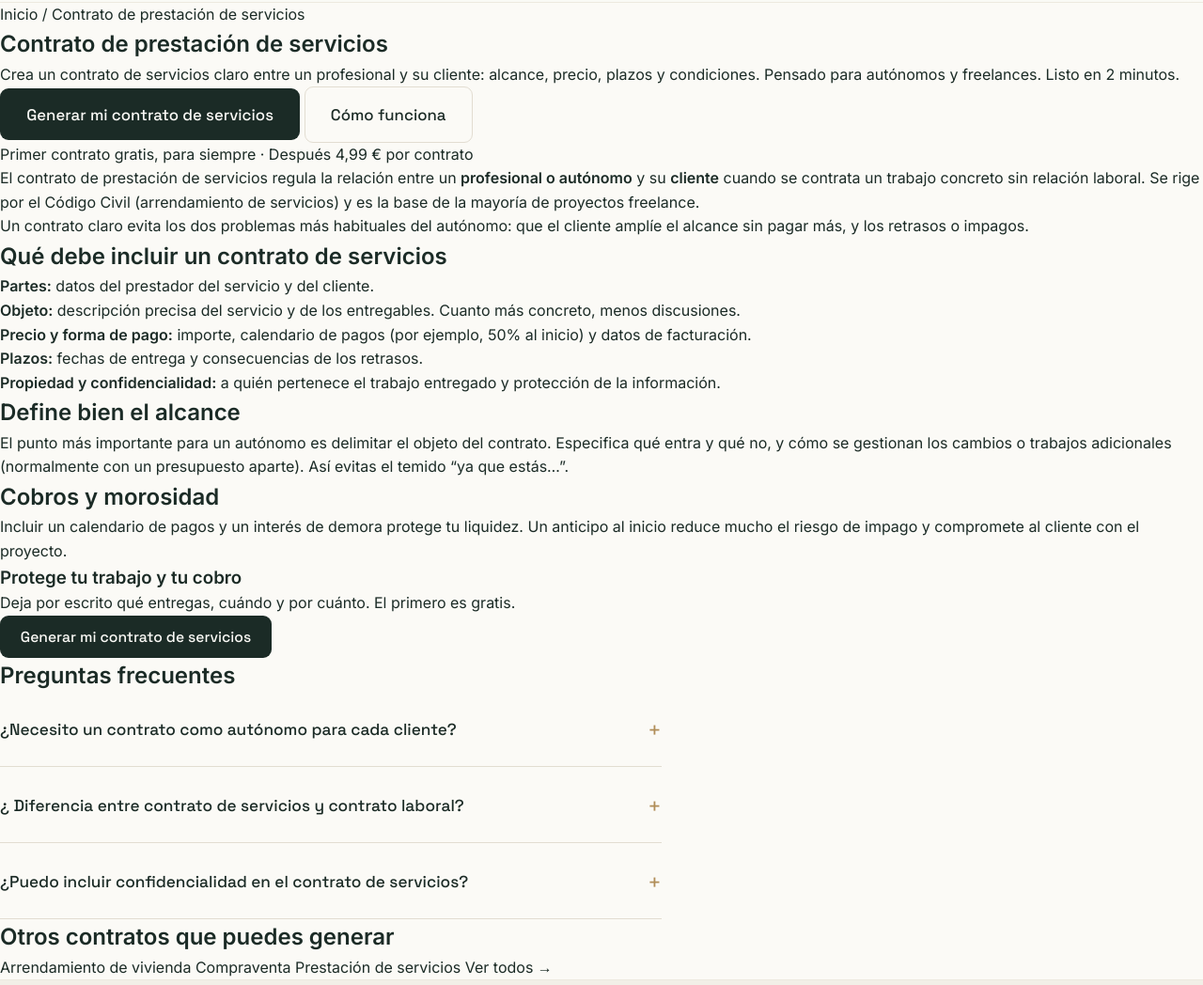
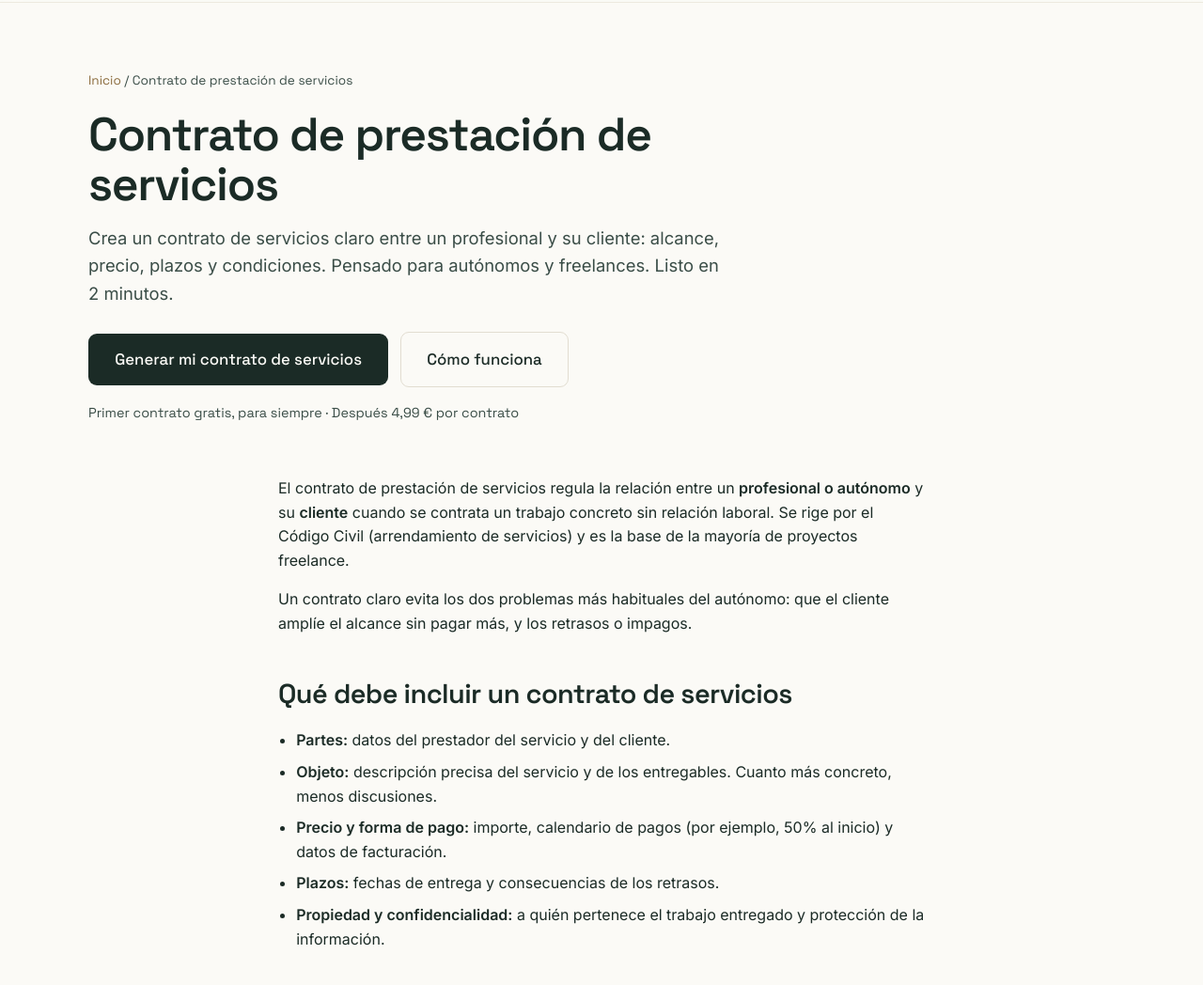
Before and after one commit to jcaogarci/contratoia, a website: page contrato-servicios.html in a window 1280 px wide. Shown: the part 72-1120 px from the top of the page at 94% size. Drawn offline with nearby package versions, Linux system fonts and the light colour scheme.

Commit message:
Update styles.css

```diff
--- a/css/styles.css
+++ b/css/styles.css
@@ -433,3 +433,51 @@ em { font-style: normal; color: var(--seal); }
   font-family: var(--display); font-size: .92rem; z-index: 200; box-shadow: var(--shadow);
   animation: pop .25s ease;
 }
+
+/* ============================================================
+   Páginas SEO (contenido por tipo de contrato)
+   ============================================================ */
+.lp-hero {
+  max-width: var(--maxw); margin: 0 auto;
+  padding: clamp(2.5rem, 6vw, 4.5rem) 1.5rem 2rem;
+}
+.lp-hero__crumb { font-family: var(--display); font-size: .85rem; color: var(--ink-soft); margin-bottom: 1.2rem; }
+.lp-hero__crumb a { color: var(--seal-deep); }
+.lp-hero h1 {
+  font-family: var(--display); font-weight: 600;
+  font-size: clamp(2rem, 4.5vw, 3.1rem); line-height: 1.08; letter-spacing: -.025em;
+  max-width: 24ch; margin-bottom: 1rem;
+}
+.lp-hero__lead { font-size: 1.15rem; color: var(--ink-soft); max-width: 42rem; margin-bottom: 1.6rem; }
+.lp-hero__cta { display: flex; gap: .8rem; flex-wrap: wrap; align-items: center; }
+.lp-hero__note { font-family: var(--display); font-size: .9rem; color: var(--ink-soft); margin-top: 1rem; }
+
+.lp-body { max-width: 46rem; margin: 0 auto; padding: 1.5rem 1.5rem 4rem; }
+.lp-body h2 {
+  font-family: var(--display); font-weight: 600; font-size: clamp(1.4rem, 2.6vw, 1.8rem);
+  letter-spacing: -.02em; margin: 2.4rem 0 .9rem;
+}
+.lp-body h3 { font-family: var(--display); font-weight: 600; font-size: 1.12rem; margin: 1.5rem 0 .5rem; }
+.lp-body p { color: var(--ink); margin-bottom: 1rem; }
+.lp-body ul { margin: 0 0 1.2rem 1.2rem; color: var(--ink); }
+.lp-body li { margin-bottom: .5rem; }
+.lp-body strong { font-weight: 600; }
+
+.lp-callout {
+  background: var(--ink); color: var(--paper); border-radius: var(--radius);
+  padding: 1.8rem; margin: 2.4rem 0; text-align: center;
+}
+.lp-callout h3 { font-family: var(--display); font-weight: 600; font-size: 1.3rem; margin-bottom: .5rem; color: var(--paper); }
+.lp-callout p { color: #C4CCC8; margin-bottom: 1.2rem; }
+.lp-callout .btn--primary { background: var(--seal); color: var(--ink); }
+.lp-callout .btn--primary:hover { background: var(--seal-deep); }
+
+.lp-related { border-top: 1px solid var(--line); margin-top: 2.5rem; padding-top: 1.5rem; }
+.lp-related h2 { margin-top: 0; }
+.lp-related__links { display: flex; flex-wrap: wrap; gap: .6rem; }
+.lp-related__links a {
+  font-family: var(--display); font-size: .92rem; color: var(--ink);
+  border: 1px solid var(--line); border-radius: 100px; padding: .4rem .9rem;
+  transition: border-color .2s, background .2s;
+}
+.lp-related__links a:hover { border-color: var(--seal); background: var(--white); }
```
